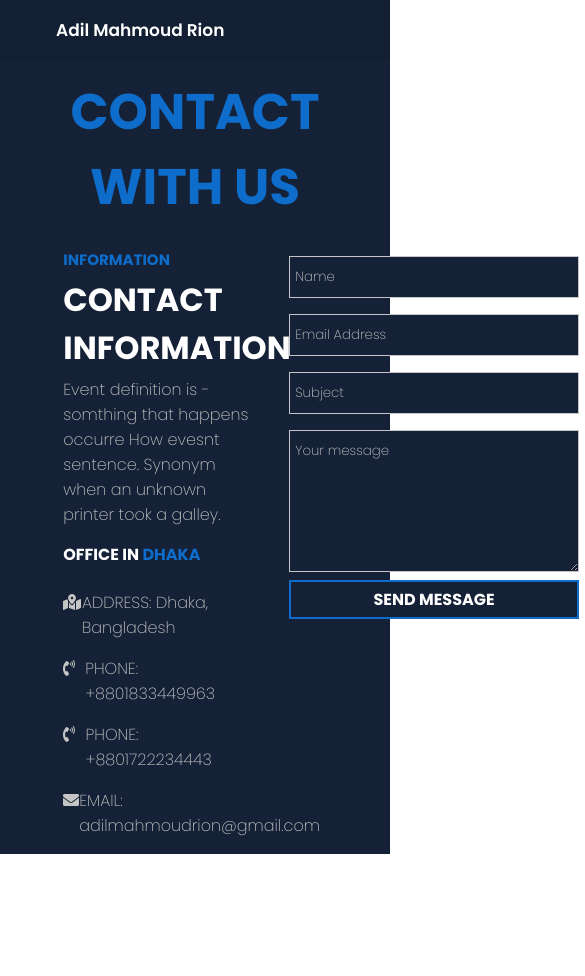
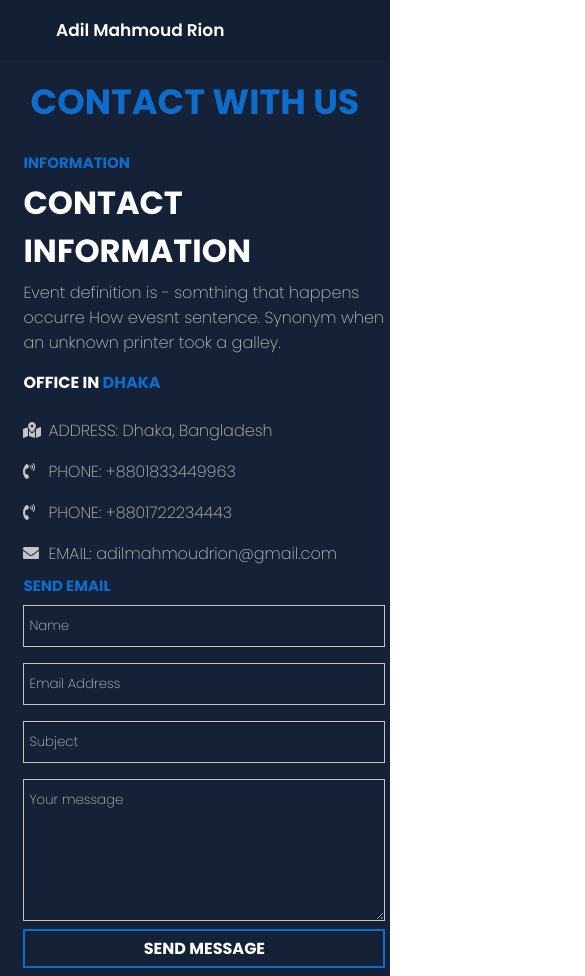
Before and after one commit to AdilMahmoudRion/AdilRion-Portfolio, a React (Create React App) app: page /contact in a window 390 px wide. Shown: the top 976 px of the page, 585 px wide, since content can reach past the window. Before the commit the page ends 854 px from the top, so only its background shows below. Built offline with nearby package versions, Linux system fonts and the light colour scheme.

Commit message:
nav section added

```diff
--- a/src/Components/Pages/About/About.css
+++ b/src/Components/Pages/About/About.css
@@ -41,3 +41,8 @@ p {
   font-weight: 700;
   color: #0e6cca;
 }
+@media only screen and (max-width: 600px) {
+  .About-part {
+    grid-template-columns: repeat(1, 1fr);
+  }
+}
--- a/src/Components/Pages/Banner/Banner.css
+++ b/src/Components/Pages/Banner/Banner.css
@@ -15,8 +15,8 @@
   justify-content: center;
 }
 .banner-img {
-  height: 350px;
-  width: 350px;
+  height: 320px;
+  width: 320px;
 
   border-radius: 100%;
   border: 20px solid #444444;
@@ -37,6 +37,7 @@
   font-size: 16px;
   margin: 4px 2px;
   cursor: pointer;
+  width: 177px;
 }
 .banner-btn1 {
   font-weight: 600;
@@ -68,3 +69,16 @@
   text-decoration: none;
   color: white;
 }
+/* ............. */
+@media only screen and (max-width: 600px) {
+  .banner-item {
+    display: grid;
+    grid-template-columns: 1fr;
+    align-items: center;
+    padding: 4% 4%;
+  }
+  .banner-img {
+    height: 35vh;
+    width: 100%;
+  }
+}
--- a/src/Components/Pages/Contact/Contact.css
+++ b/src/Components/Pages/Contact/Contact.css
@@ -83,3 +83,20 @@
   font-size: 50px;
   color: #0e6cca;
 }
+@media only screen and (max-width: 600px) {
+  .contact-from {
+    grid-template-columns: repeat(1, 1fr);
+  }
+  .add-info {
+    padding: 0;
+  }
+  .con-header {
+    text-align: center;
+    margin: 15px 0;
+    font-size: 35px;
+    color: #0e6cca;
+  }
+  .form-section {
+    width: 100%;
+  }
+}
--- a/src/Components/Pages/Contact/Contact.js
+++ b/src/Components/Pages/Contact/Contact.js
@@ -73,6 +73,7 @@ const Contact = () => {
         </div>
       </div>
       <div>
+      <h2 className="header">SEND EMAIL</h2>
         <div className="form-section">
           <form onSubmit={sendEmail}>
             <div className="form">
--- a/src/Components/Pages/Home/Home.js
+++ b/src/Components/Pages/Home/Home.js
@@ -4,6 +4,7 @@ import About from '../About/About';
 import Service from '../Service/Service';
 import Projects from '../Projects/Projects';
 import Contact from '../Contact/Contact';
+import Blog from '../Blog/Blog'
 
 const Home = () => {
     return (
@@ -13,6 +14,7 @@ const Home = () => {
            <Service></Service>
            <Projects></Projects>
            <Contact></Contact>
+           <Blog></Blog>
         </div>
     );
 };
--- a/src/Components/Pages/Projects/Projects.css
+++ b/src/Components/Pages/Projects/Projects.css
@@ -104,3 +104,9 @@
     border-color: #4b2566 !important;
   }
 }
+
+@media only screen and (max-width: 600px) {
+  .cardBody {
+    grid-template-columns: repeat(1, 1fr);
+  }
+}
--- a/src/Components/Pages/Service/Service.css
+++ b/src/Components/Pages/Service/Service.css
@@ -43,3 +43,16 @@
   height: 90px;
   border-radius: 100%;
 }
+@media only screen and (max-width: 600px) {
+  .Service-section {
+    grid-template-columns: repeat(1, 1fr);
+    grid-gap: 30px;
+  }
+  .service-list {
+    flex-direction: column;
+    align-items: center;
+  }
+  .service-text {
+    text-align: center;
+  }
+}
```
